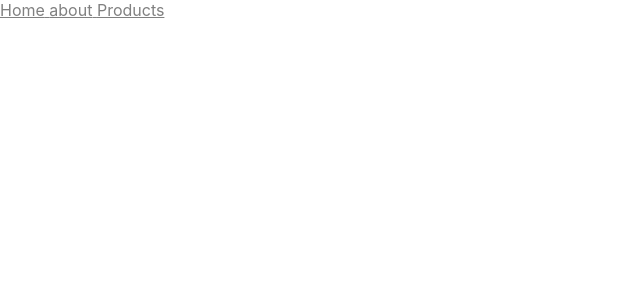
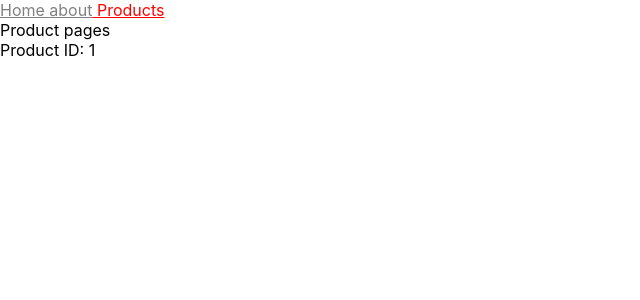
Before and after one commit to PraneshUlleri/Reactjs, a React (Create React App) app in the folder react-router/: page /product/1 in a window 1280 px wide. Shown: the top 300 px of the page, without its empty margins (0-640 px from the left). Built offline with nearby package versions, Linux system fonts and the light colour scheme.

Commit message:
Routing lession almost done!

```diff
--- a/react-router/src/App.js
+++ b/react-router/src/App.js
@@ -12,7 +12,7 @@ function App() {
         <Route exact path="/" element={<SharedLayout />}>
           <Route index element={<Home />}></Route>
           <Route exact path="/product" element={<ProductPage />}></Route>
-          <Route path="/product/:id"></Route>
+          <Route path="/product/:id" element={<ProductPage />}></Route>
           <Route path="/about" element={<AboutPage />} />
           <Route path="*" element={<div>Error</div>} />
         </Route>
--- a/react-router/src/components/StyledNavbar.js
+++ b/react-router/src/components/StyledNavbar.js
@@ -23,7 +23,7 @@ export default function StyledNavbar() {
         about
       </NavLink>
       <NavLink
-        to="/products"
+        to="/product"
         style={({ isActive }) => {
           return { color: isActive ? 'red' : 'grey' };
         }}
--- a/react-router/src/pages/ProductPage.js
+++ b/react-router/src/pages/ProductPage.js
@@ -11,7 +11,7 @@ export default function ProductPage() {
       ) : (
         <ul>
           <li>
-            <Link to="/product/1"> Product 1</Link>
+            <Link to="/product/12e"> Product 1</Link>
           </li>
           <li>
             <Link to="/product/2"> Product 2</Link>
--- /dev/null
+++ b/react-router/src/pages/SingleProduct.js
@@ -0,0 +1,5 @@
+import React from 'react';
+
+export default function SingleProduct() {
+  return <div>SingleProduct</div>;
+}
```
